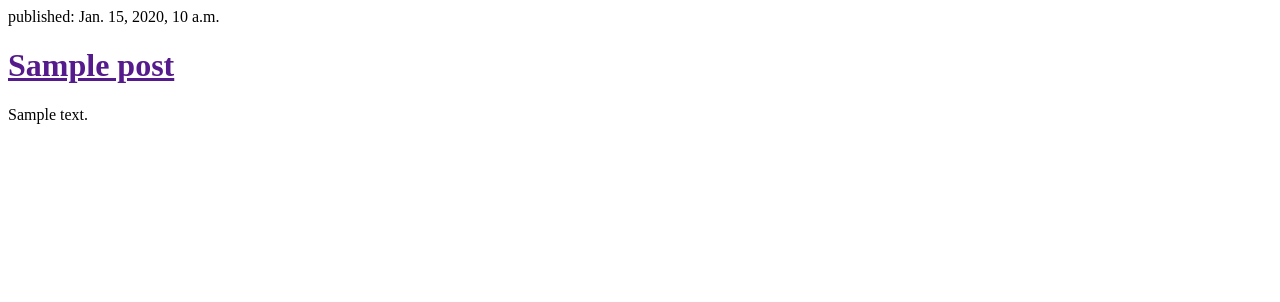
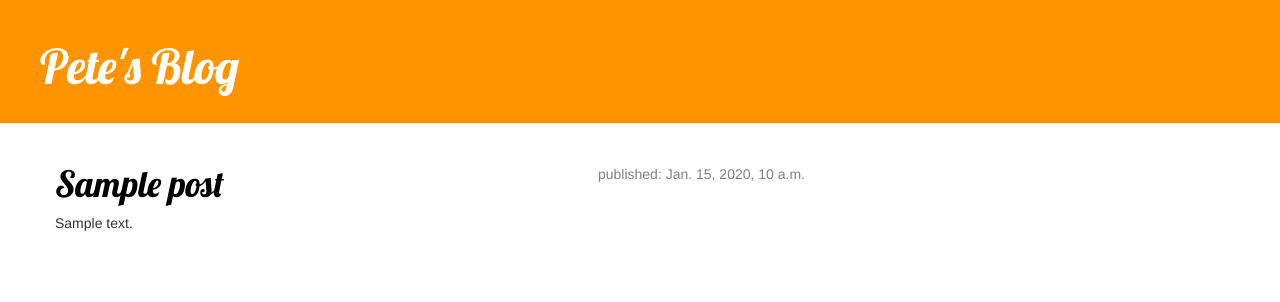
Before and after one commit to fabben/my-first-blog, a Django app: template blog/templates/blog/post_list.html in a window 1280 px wide. Shown: the top 302 px of the page. Run offline with Django 3.2, Linux system fonts and the light colour scheme; the template is opened without the code that fills it: values that come from a table or form of the project are taken from there, others are empty; tables that the repository leaves empty hold one stand-in row (values such as "Sample post"); some libraries are stand-ins or nearby versions.

Commit message:
added view and template for detailed post as well as CSS for the site.

```diff
--- /dev/null
+++ b/blog/static/css/blog.css
@@ -0,0 +1,49 @@
+
+.page-header {
+	background-color: #ff9400;
+	margin-top: 0;
+	padding: 20px 20px 20px 40px;
+}
+
+.page-header h1, .page-header h1 a, .page-header h1 a:visited, .page-header h1 a:active {
+	color: #ffffff;
+	font-size: 36pt;
+	text-decoration: none;
+}
+
+
+.content {
+	margin-left: 40px;
+}
+
+h1, h2, h3, h4 {
+	font-family: 'Lobster', cursive;
+}
+
+.date {
+	float: right;
+	color: #828282;
+}
+
+.save {
+	float: right;
+}
+
+.post-form textarea, .post-form input{
+	width: 100%;
+}
+
+.top-menu {
+	color: #ffffff
+	float: right;
+	font-size: 26pt;
+	margin-right: 20px;
+}
+
+.post {
+	margin-bottom: 70px;
+}
+
+.post h1 a, .post h1 a:visited {
+	color: #000000;
+}
--- /dev/null
+++ b/blog/templates/blog/base.html
@@ -0,0 +1,28 @@
+{% load staticfiles %}
+
+<html>
+	<head>
+		<title>Django Boys Blog</title>
+
+		<link rel="stylesheet" href="//maxcdn.bootstrapcdn.com/bootstrap/3.2.0/css/bootstrap.min.css">
+		<link rel="stylesheet" href="//maxcdn.bootstrapcdn.com/bootstrap/3.2.0/css/bootstrap-theme.min.css">
+		<link rel="stylesheet" href="{% static 'css/blog.css' %}">
+		<link href="http://fonts.googleapis.com/css?family=Lobster&subset=latin,latin-ext" rel="stylesheet" type="text/css">
+ 	</head>
+	<body>
+		<div class="page-header">
+			<h1><a href="/">Pete's Blog</a></h1>
+		</div>
+
+		<div class="content container">
+			<div class="row">
+				<div class="col-md-8">
+
+					{% block content %}
+					{% endblock %}
+
+				</div>
+			</div>
+		</div>
+	</body>
+</html>
--- a/blog/templates/blog/post_list.html
+++ b/blog/templates/blog/post_list.html
@@ -1,15 +1,13 @@
-<html>
-	<head>
-		<title>Django Boys Blog</title>
-	</head>
-		{% for post in posts %}
-			<div>
+{% extends 'blog/base.html' %}
 
+{% block content %}
+	{% for post in posts %}
+		<div class="post">
+			<div class="date">
 				<p>published: {{post.published_date}}</p>
-				<h1><a href="">{{post.title}}</a></h1>
-				<p>{{post.text|linebreaks}}</p>
-
 			</div>
-		{% endfor %}
-	</body>
-</html>
+			<h1><a href="{% url 'post_detail' pk=post.pk %}">{{post.title}}</a></h1>
+			<p>{{post.text|linebreaks}}</p>
+		</div>
+	{% endfor %}
+{% endblock %}
--- a/blog/urls.py
+++ b/blog/urls.py
@@ -3,4 +3,5 @@ from . import views
 
 urlpatterns = [
 	url(r'^$', views.post_list, name='post_list'),
+	url(r'^post/(?P<pk>[0-9]+)/$', views.post_detail, name='post_detail'),
 ]
--- a/blog/views.py
+++ b/blog/views.py
@@ -1,4 +1,4 @@
-from django.shortcuts import render
+from django.shortcuts import render, get_object_or_404
 from django.utils import timezone
 from .models import Post
 
@@ -7,3 +7,7 @@ from .models import Post
 def post_list(request):
 	posts = Post.objects.filter(published_date__lte=timezone.now()).order_by('published_date')
 	return render(request, 'blog/post_list.html', {'posts': posts})
+
+def post_detail(request, pk):
+	post = get_object_or_404(Post, pk=pk)
+	return render(request, 'blog/post_detail.html', {'post': post})
```
Also changed, not shown: blog/templates/blog/post_detail.html (added, +13 -0 lines).
